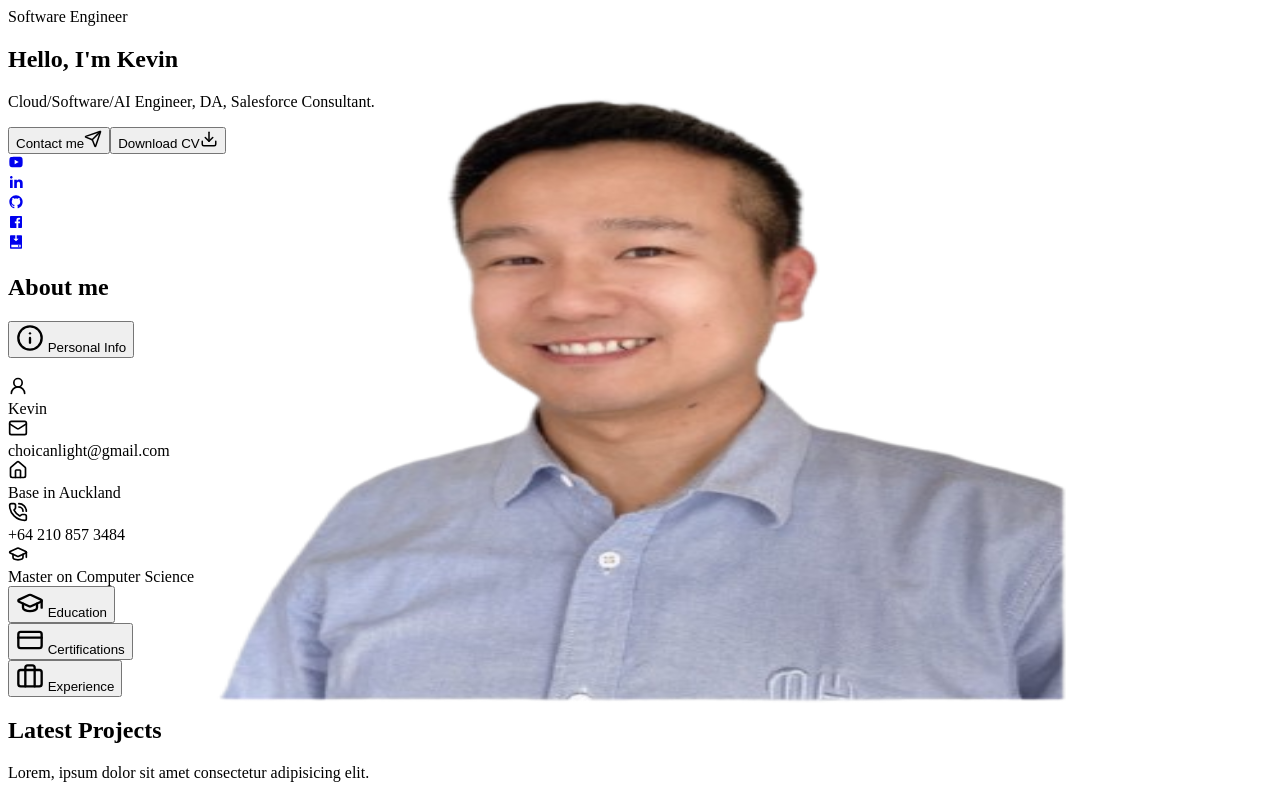
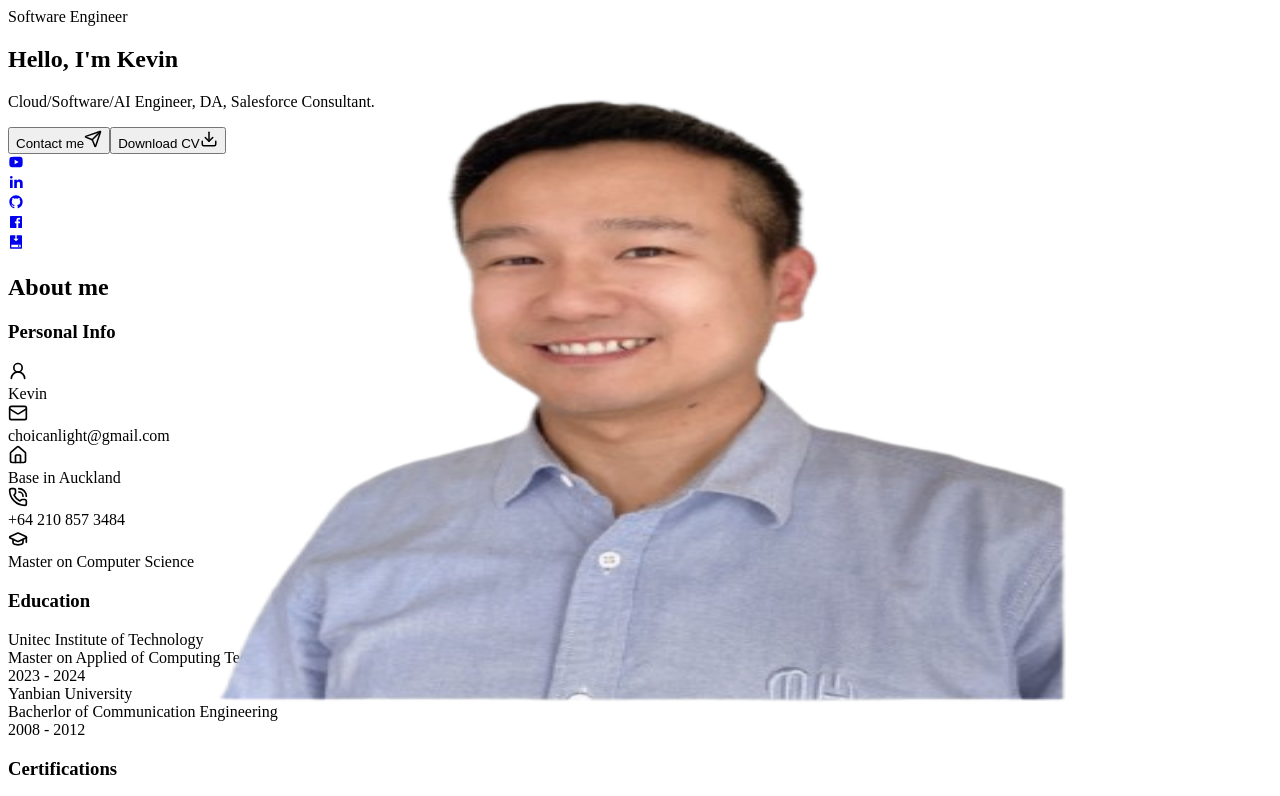
Before and after one commit to KChoi0720/MyWorld, a Next.js app: page / in a window 1280 px wide. Shown: the top 796 px of the page. Built offline with nearby package versions, Linux system fonts and the light colour scheme.

Commit message:
modify about layout

```diff
--- a/components/About.jsx
+++ b/components/About.jsx
@@ -181,6 +181,7 @@ const skillData = [
     },
 ]
 
+
 const About = () => {
     const getData = (arr, title) => {
         return arr.find((item) => item.title === title);
@@ -197,18 +198,9 @@ const About = () => {
                 <div className='flex flex-col xl:flex-row gap-1'>
 
                     {/* Personal Info */}
-                    <div className='flex-1'>
-                        <Tabs defaultValue='personal'>
-                            <TabsList className='w-full grid xl:grid-cols-1 xl:max-w-[300px] xl:border dark:border-none'>
-                                <TabsTrigger className='w-[162px] xl:w-auto' value='personal'>
-                                    <InfoIcon size={28} className="mr-4" /> Personal Info
-                                </TabsTrigger>
-                                <h3 className='h3 mb-8 text-center xl:text-left'>
-                                    {/* My Education History */}
-                                </h3>
-                                {/* Tabs Content */}
-                                <TabsContent value='personal'>
-                                    <div className='text-center xl:text-left'>
+                    <div className='flex-1 '>
+                        <h3 className='h3 mb-8 text-center font-bold xl:text-center border border-black rounded-lg bg-primary text-black p-3 w-[280px]'>Personal Info</h3>
+                        <div className='text-center xl:text-left '>
                             {/* icons */}
                             <div className='grid xl:grid-cols-1 gap-4 mb-12'>
                                 {infoData.map((item, index) => {
@@ -224,26 +216,12 @@ const About = () => {
                                 })}
                             </div>
                         </div>
-                                </TabsContent>
-                            </TabsList>
-                        </Tabs>
                     </div>
 
                     {/* Education */}
                     <div className='flex-1'>
-                        <Tabs defaultValue='education'>
-                            <TabsList className='w-full grid xl:grid-cols-1 xl:max-w-[320px] xl:border dark:border-none'>
-                                <TabsTrigger className='w-[162px] xl:w-auto' value='qualifications'>
-                                    <GraduationCap size={28} className="mr-4" /> Education
-                                </TabsTrigger>
-
-                                {/* qualifications -> education */}
-                                <TabsContent value='qualifications'>
-                                    <div className='text-center xl:text-left'>
-                                        <h3 className='h3 mb-8 text-center xl:text-left'>
-                                            {/* My Education History */}
-                                        </h3>
-                                        <div className='grid md:grid-cols-1 gap-y-8'>
+                        <h3 className='h3 mb-8 text-center font-bold xl:text-center border border-black rounded-lg bg-primary text-black p-3 w-[280px]'>Education</h3>
+                        <div className='w-[300px] grid md:grid-cols-1 gap-y-8'>
                             <div className='flex flex-col gap-y-6'>
                                 {/* list */}
                                 <div className='flex flex-col gap-y-8'>
@@ -274,24 +252,10 @@ const About = () => {
                             </div>
                         </div>
                     </div>
-                                </TabsContent>
-                            </TabsList>
-                        </Tabs>
-                    </div>
 
                     {/* Certifications */}
                     <div className='flex-1'>
-                        <Tabs defaultValue='education'>
-                            <TabsList className='w-full grid xl:grid-cols-1 xl:max-w-[320px] xl:border dark:border-none'>
-                                <TabsTrigger className='w-[162px] xl:w-auto' value='qualifications'>
-                                    <CreditCardIcon size={28} className="mr-4" /> Certifications
-                                </TabsTrigger>
-
-
-                                <TabsContent value='qualifications'>
-                                    <div className='text-center xl:text-left'>
-                                        <h3 className='h3 mb-8 text-center xl:text-left'>
-                                        </h3>
+                        <h3 className='h3 mb-8 text-center font-bold xl:text-center border border-black rounded-lg bg-primary text-black p-3 w-[280px]'>Certifications</h3>
                         <div className='grid md:grid-cols-1 gap-y-8'>
                             <div className='flex flex-col gap-y-6'>
                                 {/* list */}
@@ -302,8 +266,7 @@ const About = () => {
                                             return (
                                                 <div className='flex gap-x-8 group' key={index}>
                                                     <div className='w-[1px] bg-border relative ml-2'>
-                                                                        <div className='w-[11px] h-[11px] rounded-full bg-primary absolute -left-[5px] group-hover:translate-y-[84px] transition-all duration-500'>
-                                                                        </div>
+                                                        <div className='w-[11px] h-[11px] rounded-full bg-primary absolute -left-[5px] group-hover:translate-y-[84px] transition-all duration-500'></div>
                                                     </div>
                                                     <div>
                                                         <div className='font-medium text-lg leading-none mb-2'>
@@ -326,27 +289,10 @@ const About = () => {
                             </div>
                         </div>
                     </div>
-                                </TabsContent>
-                            </TabsList>
-                        </Tabs>
-                    </div>
-
 
                     {/* Experience */}
                     <div className='flex-1'>
-                        <Tabs defaultValue='experience'>
-                            <TabsList className='w-full grid xl:grid-cols-1 xl:max-w-[300px] xl:border dark:border-none'>
-                                <TabsTrigger className='w-[162px] xl:w-auto' value='qualifications'>
-                                    <Briefcase size={28} className="mr-4" /> Experience
-                                </TabsTrigger>
-
-                                {/* qualifications -> experience */}
-                                <TabsContent value='qualifications'>
-                                    <div>
-                                        <h3 className='h3 mb-8 text-center xl:text-left'>
-                                            {/* My Work Journey */}
-                                        </h3>
-                                        {/* experience items */}
+                        <h3 className='h3 mb-8 text-center font-bold xl:text-center border border-black rounded-lg bg-primary text-black p-3 w-[280px]'>Experience</h3>
                         <div className='grid md:grid-cols-1 gap-y-8'>
                             <div className='flex flex-col gap-y-6'>
                                 {/* list */}
@@ -379,16 +325,11 @@ const About = () => {
                             </div>
                         </div>
                     </div>
-                                </TabsContent>
-                            </TabsList>
-                        </Tabs>
-                    </div>
-
-
                 </div >
             </div>
         </section >
     );
 };
 
+
 export default About;
```
Lines whose indentation alone changed are shown as unchanged.
